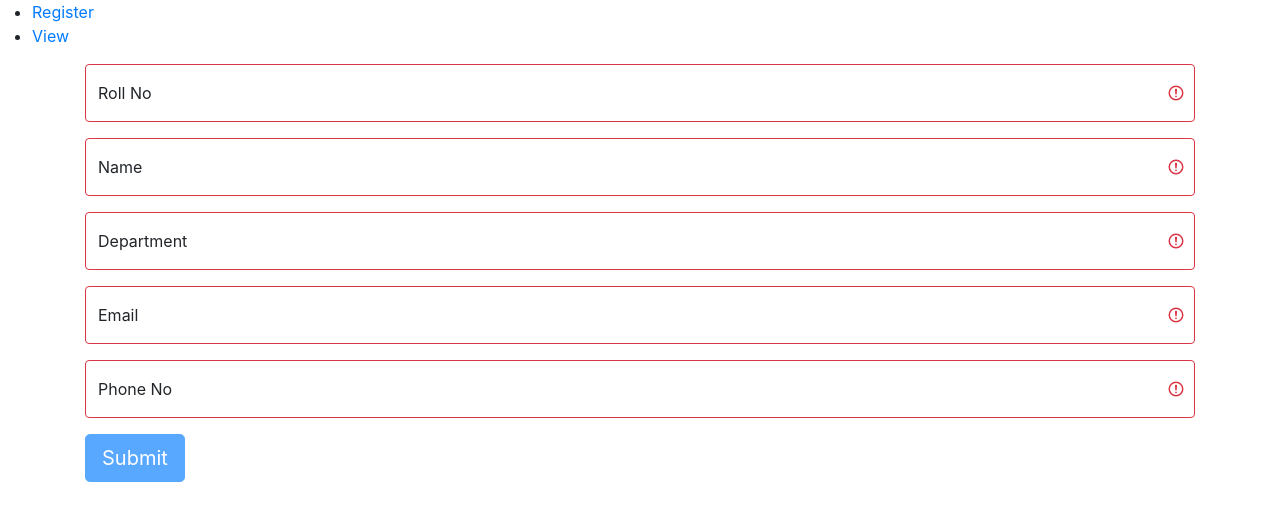
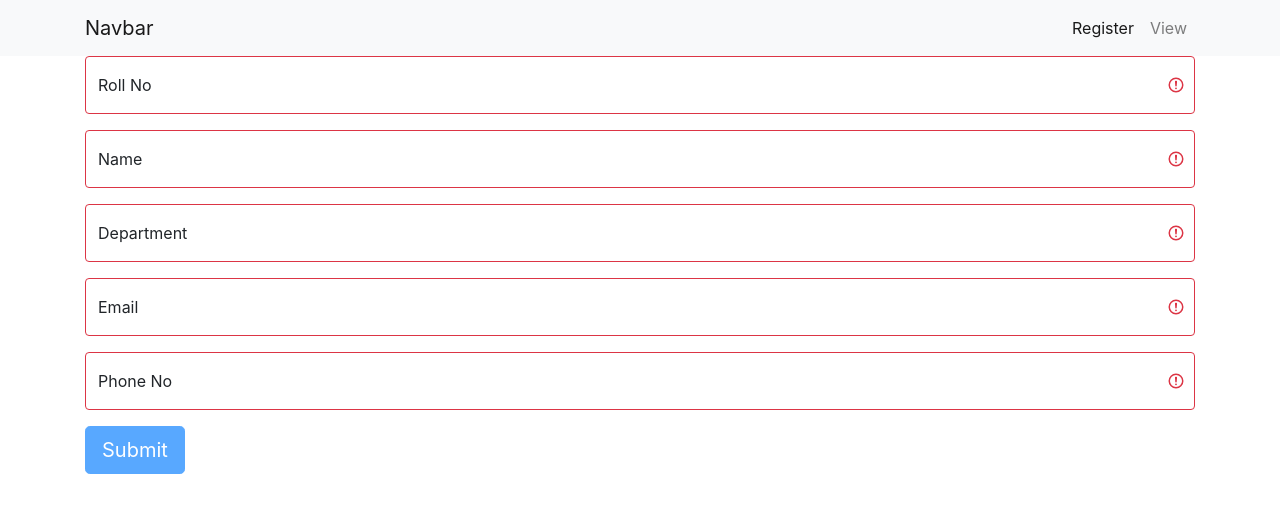
Before and after one commit to JoseVSeb/angular-training-final-assessment, an Angular app: page /register in a window 1280 px wide. Shown: the top 520 px of the page. Built offline with nearby package versions, Linux system fonts and the light colour scheme.

Commit message:
add navbar

```diff
--- a/src/app/app.component.html
+++ b/src/app/app.component.html
@@ -1,7 +1,22 @@
-<ul>
-  <li><a routerLink="register">Register</a></li>
-  <li><a routerLink="view">View</a></li>
-</ul>
+<nav class="navbar navbar-expand-lg navbar-light bg-light">
+  <div class="container">
+    <a class="navbar-brand" href="#">Navbar</a>
+    <button class="navbar-toggler" type="button" data-bs-toggle="collapse" data-bs-target="#navbarSupportedContent" aria-controls="navbarSupportedContent" aria-expanded="false" aria-label="Toggle navigation">
+      <span class="navbar-toggler-icon"></span>
+    </button>
+    <div class="collapse navbar-collapse" id="navbarSupportedContent">
+      <span class="flex-fill"></span>
+      <ul class="navbar-nav me-auto mb-2 mb-lg-0">
+        <li class="nav-item">
+          <a class="nav-link" routerLink="register" routerLinkActive="active">Register</a>
+        </li>
+        <li class="nav-item">
+          <a class="nav-link" routerLink="view" routerLinkActive="active">View</a>
+        </li>
+      </ul>
+    </div>
+  </div>
+</nav>
 
 <div class="container">
   <router-outlet></router-outlet>
--- a/src/app/register/register.component.html
+++ b/src/app/register/register.component.html
@@ -5,7 +5,9 @@
             formControlName={{control}}
             class="form-control" id={{control}}
             placeholder={{getLabel(control)}}
-            [ngClass]="{'is-invalid': studentForm.controls[control].invalid}"
+            [ngClass]="{
+                'is-invalid': studentForm.controls[control].invalid
+            }"
             required
         />
         <label for={{control}} class="form-label">{{getLabel(control)}}</label>
```
